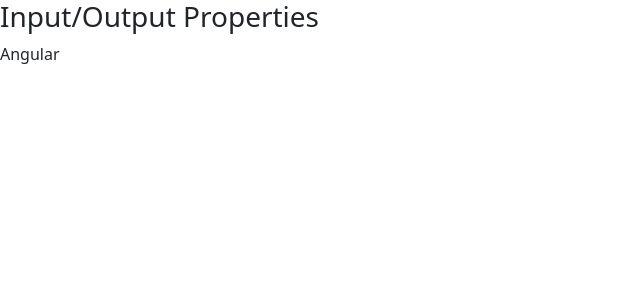
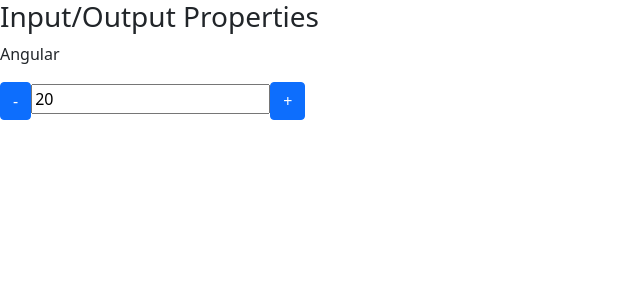
Before and after one commit to Re04nan/angular-learning, an Angular app in the folder data-binding/: page / in a window 1280 px wide. Shown: the top 300 px of the page, without its empty margins (0-640 px from the left). Built offline with nearby package versions, Linux system fonts and the light colour scheme.

Commit message:
Adicionando exemplo prático e resumo do output-property

```diff
--- a/data-binding/src/app/app.module.ts
+++ b/data-binding/src/app/app.module.ts
@@ -6,12 +6,14 @@
 import { AppComponent } from './app.component';
 import { DataBindingComponent } from './data-binding/data-binding.component';
 import { InputPropertyComponent } from './input-property/input-property.component';
+import { OutputPropertyComponent } from './output-property/output-property.component';
 
 @NgModule({
   declarations: [
     AppComponent,
     DataBindingComponent,
-    InputPropertyComponent
+    InputPropertyComponent,
+    OutputPropertyComponent
   ],
   imports: [
     BrowserModule,
--- a/data-binding/src/app/data-binding/data-binding.component.html
+++ b/data-binding/src/app/data-binding/data-binding.component.html
@@ -93,5 +93,8 @@
     <article>
         <h3>Input/Output Properties</h3>
         <app-course [course]="courseName"></app-course>
+
+        <app-counter [counter]="startValue"
+         (changeValue)="onChangeValue($event)"></app-counter>
     </article>
 </section>
--- a/data-binding/src/app/data-binding/data-binding.component.ts
+++ b/data-binding/src/app/data-binding/data-binding.component.ts
@@ -21,10 +21,15 @@
   valueSave: string = '';
   isMouseOver: boolean = false;
   courseName: string = 'Angular';
+  startValue = 20;
 
   person: any = {
     name: 'Re',
     age: 20
+  }
+
+  onChangeValue(event: any){
+    console.log(event.newValue);
   }
 
   getValue(){
--- /dev/null
+++ b/data-binding/src/app/output-property/output-property.component.html
@@ -0,0 +1,5 @@
+<div>
+    <button class="btn btn-primary" (click)="decreases()">-</button>
+    <input type="text" [value]="counter" readonly/>
+    <button class="btn btn-primary" (click)="increase()">+</button>
+</div>
--- /dev/null
+++ b/data-binding/src/app/output-property/output-property.component.ts
@@ -0,0 +1,29 @@
+import { Component, EventEmitter, Input, OnInit, Output } from '@angular/core';
+
+@Component({
+  selector: 'app-counter',
+  templateUrl: './output-property.component.html',
+  styleUrls: ['./output-property.component.scss'],
+  //outputs: ['changeValue']
+})
+export class OutputPropertyComponent implements OnInit {
+
+  @Input() counter: number = 0;
+
+  @Output() changeValue = new EventEmitter();
+
+  increase(){
+    this.counter ++;
+    this.changeValue.emit({newValue: this.counter});
+  }
+  decreases(){
+    this.counter --;
+    this.changeValue.emit({newValue: this.counter});
+  }
+
+  constructor() { }
+
+  ngOnInit(): void {
+  }
+
+}
```
Also changed, not shown: data-binding/src/app/output-property/output-property.component.scss (added), 2 other files (tests, documents, lock files or other folders).
